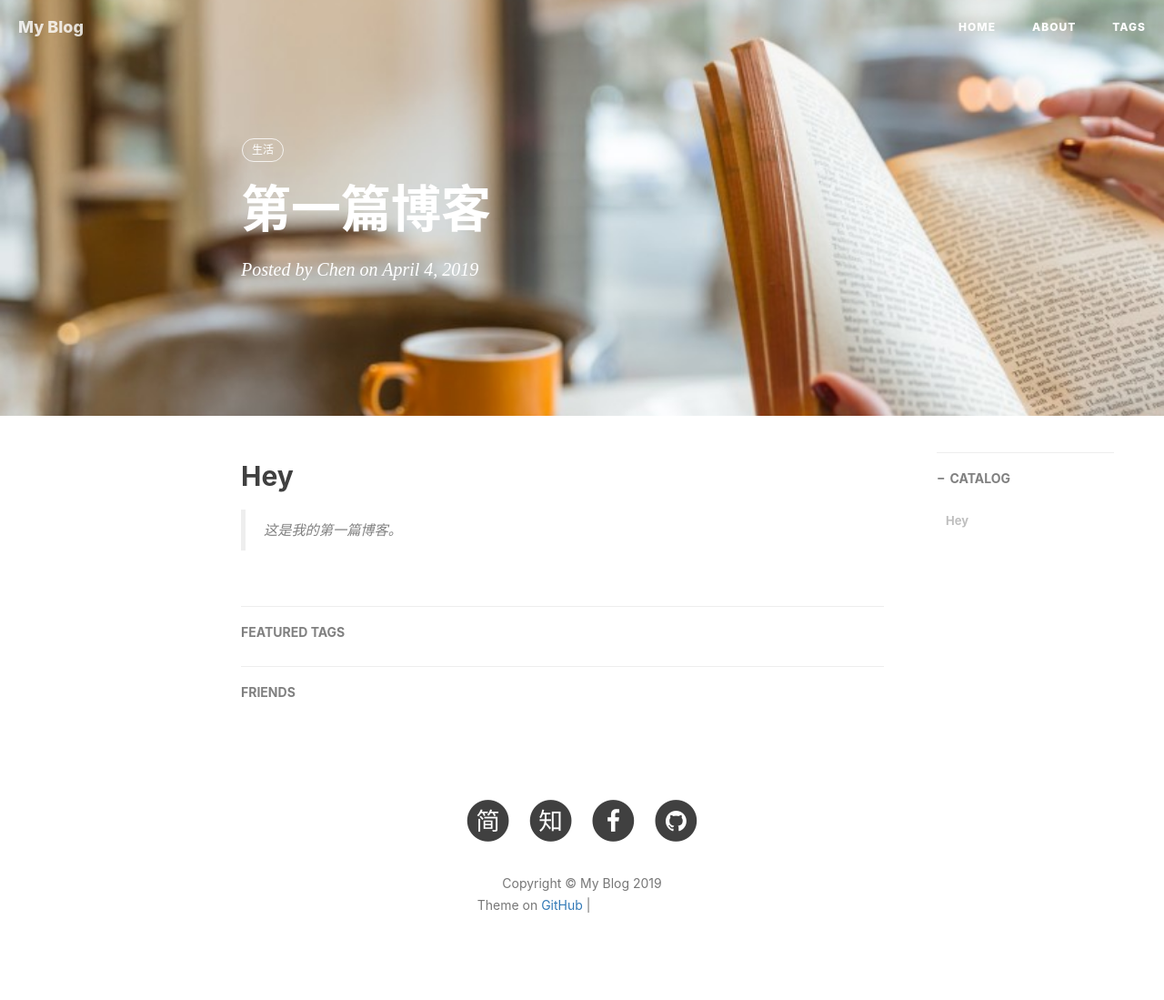
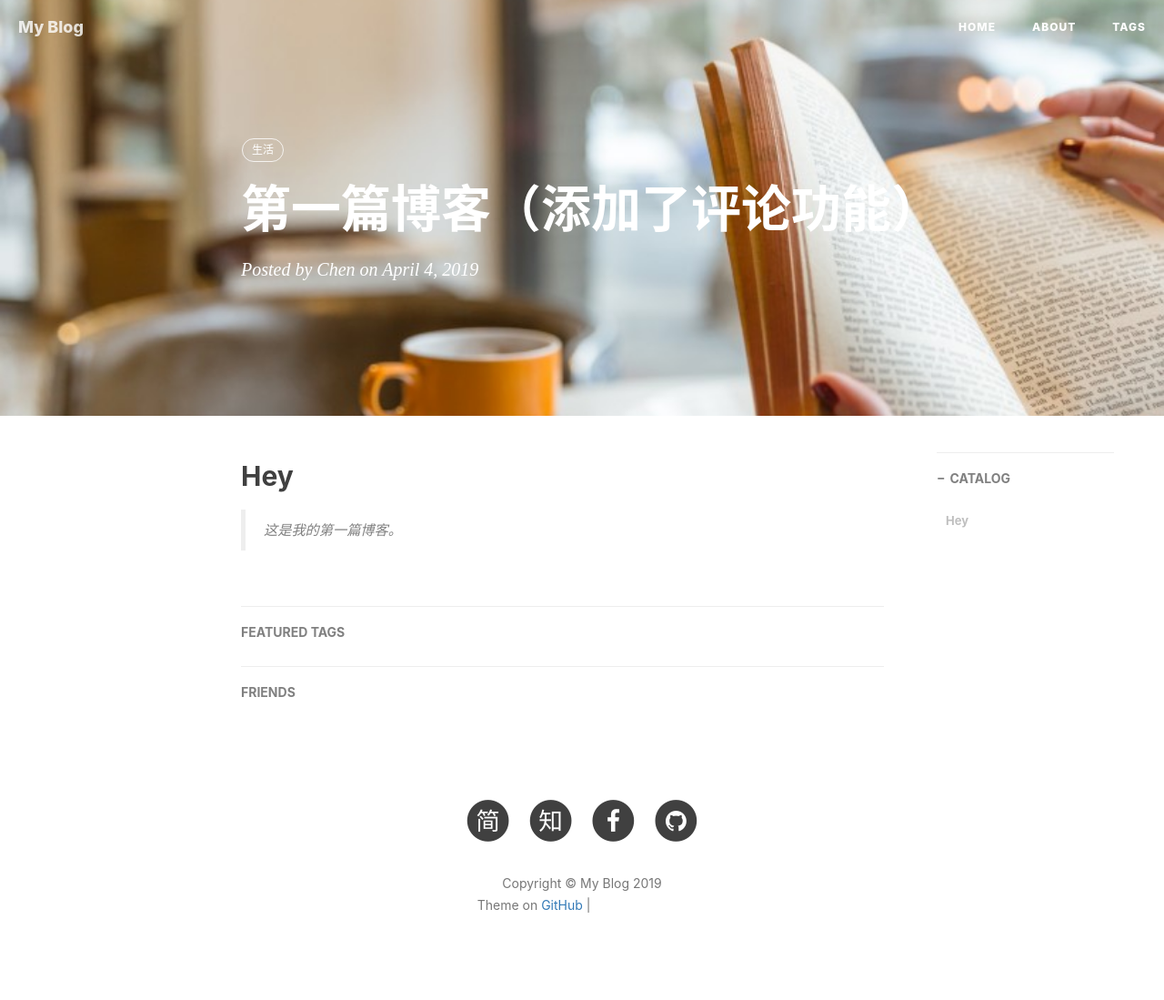
Before and after one commit to chengentop/chengentop.github.io, a Jekyll site: the page built from _posts/2019-4-4-快速搭建个人博客.md, in a window 1280 px wide. Shown: the whole page at 91% size. Built offline with Jekyll 4.4.1, drawn with Linux system fonts in a browser that asks for light colours; nearby versions of some CDN libraries; comment, search, counter and statistics services are not loaded; grey boxes are pictures that could not be loaded.

Commit message:
Update 2019-4-4-快速搭建个人博客.md

```diff
--- a/_posts/2019-4-4-快速搭建个人博客.md
+++ b/_posts/2019-4-4-快速搭建个人博客.md
@@ -1,6 +1,6 @@
 ---
 layout:     post   				    # 使用的布局（不需要改）
-title:      第一篇博客 				# 标题
+title:      第一篇博客（添加了评论功能） 				# 标题
 subtitle:                           #副标题
 date:       2019-04-04 				# 时间
 author:     Chen 						# 作者
```
